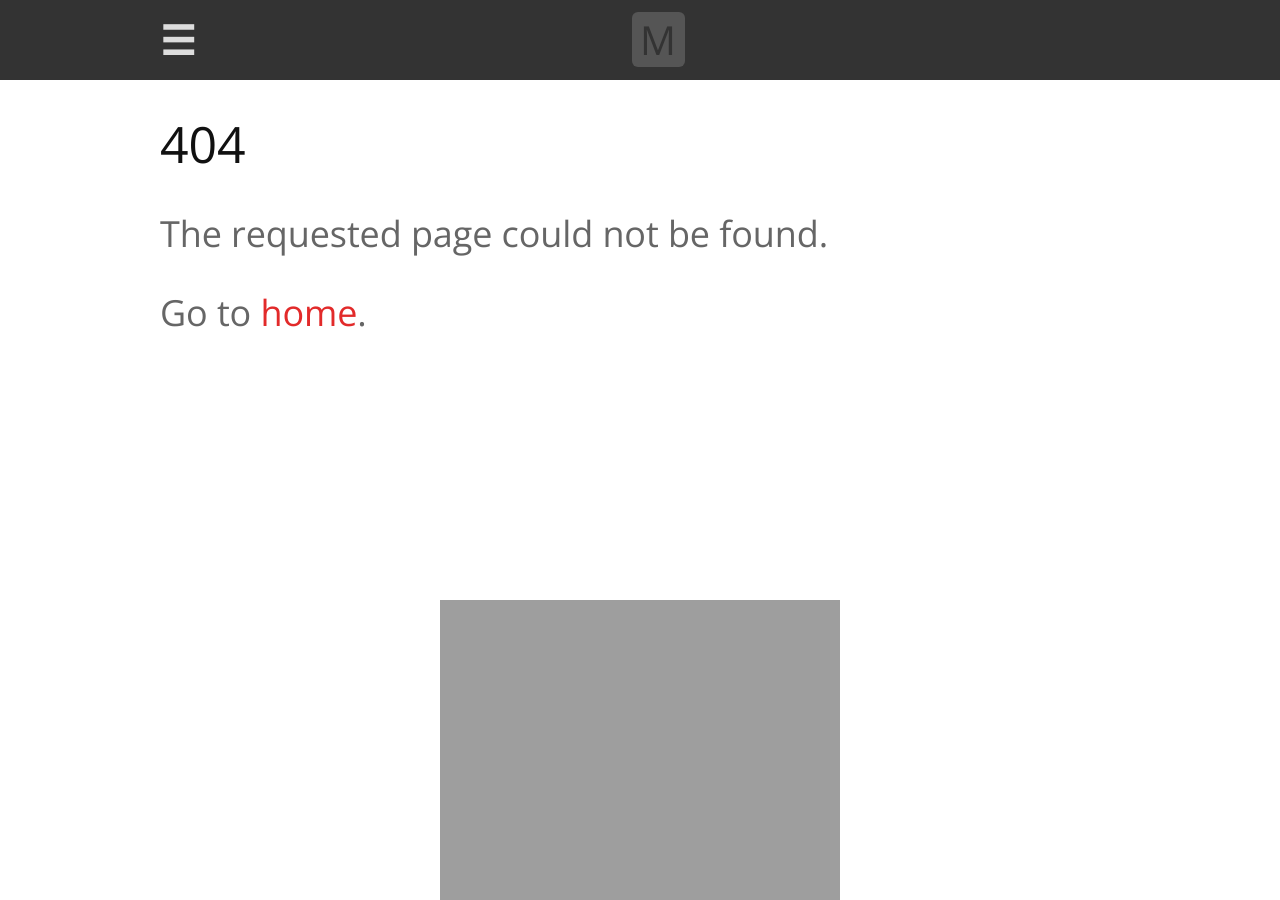
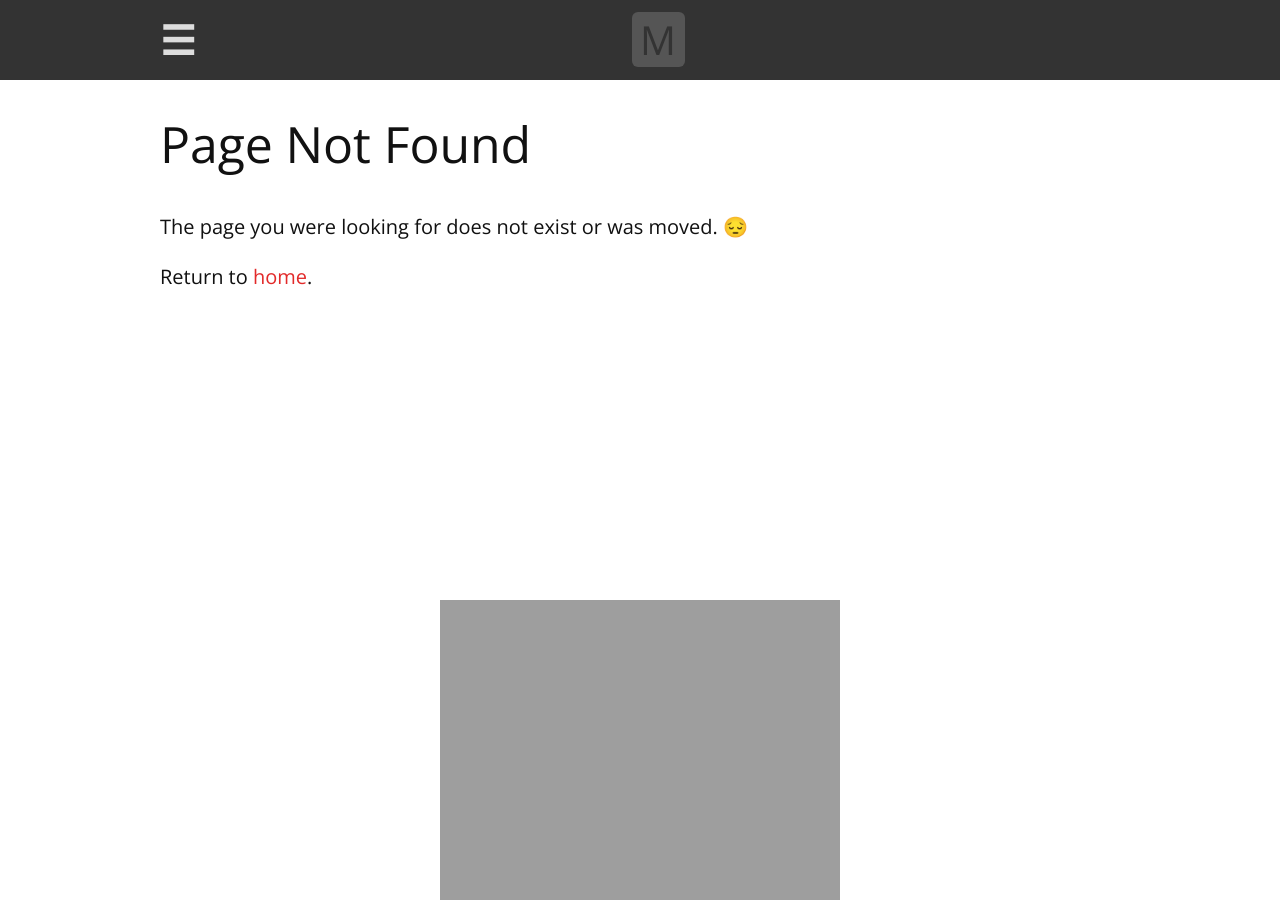
Before and after one commit to remarkablemark/remarkablemark.github.io, a Jekyll site: the page built from 404.html, in a window 1280 px wide. Built offline with Jekyll 4.4.1, drawn with Linux system fonts in a browser that asks for light colours.

Commit message:
feat(pages): update text and styling for 404.html

```diff
--- a/404.html
+++ b/404.html
@@ -5,10 +5,9 @@ excerpt: Page not found.
 ---
 <main id="main" role="main">
   <div class="container">
-    <h1>404</h1>
-    <h3><span>The requested page could not be found.</span></h3>
-    <h3><span>Go to <a href="/">home</a>.</span></h3>
+    <h1>Page Not Found</h1>
+    <p>The page you were looking for does not exist or was moved. 😔</p>
+    <p>Return to <a href="/">home</a>.</p>
   </div>
 </main>
-
 {% include headshot.html %}
```
